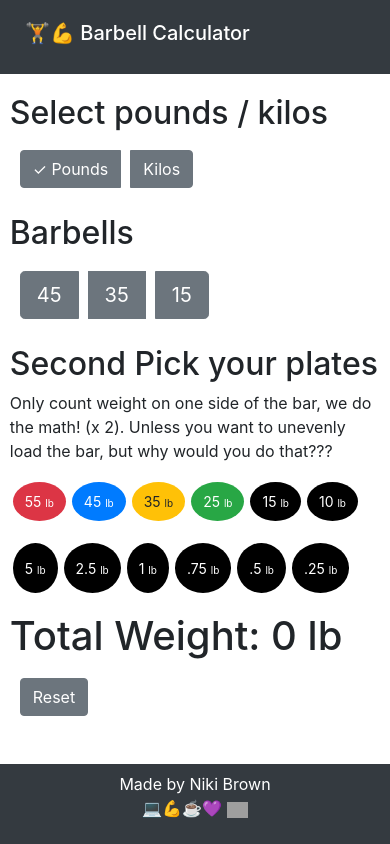
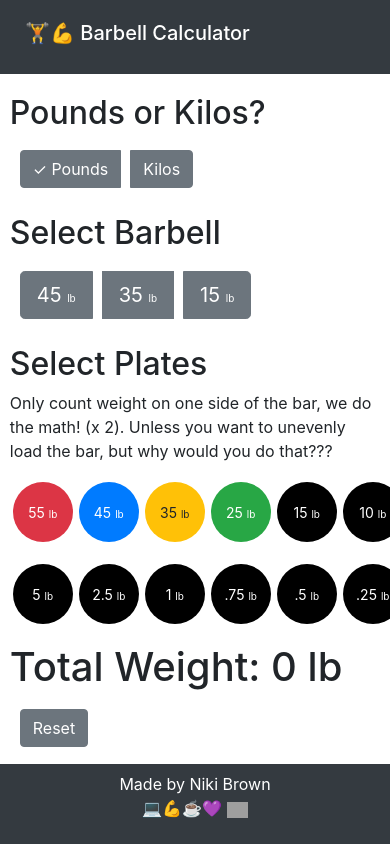
Before and after one commit to nikibrown/vue-barbell-calculator, a Vue app: page / in a window 390 px wide. Built offline with nearby package versions, Linux system fonts and the light colour scheme; grey boxes are pictures that could not be loaded.

Commit message:
add labels, update text

```diff
--- a/src/App.vue
+++ b/src/App.vue
@@ -118,9 +118,9 @@ export default {
     data: function() {
         return {
             appTitle: "🏋️💪 Barbell Calculator",
-            weightSystem: "Select pounds / kilos",
-            barbellHeadline: "Barbells",
-            platesHeadline: "Second Pick your plates",
+            weightSystem: "Pounds or Kilos?",
+            barbellHeadline: "Select Barbell",
+            platesHeadline: "Select Plates",
             platesSubHeadline:
                 "Only count weight on one side of the bar, we do the math! (x 2). Unless you want to unevenly load the bar, but why would you do that???",
             barbellSelected: false,
@@ -129,7 +129,7 @@ export default {
 
             barbells: [
                 {
-                    // TODO: make bsClasses an array
+                    // TODO: make bsClasses an array to loop through?
                     kiloWeight: 20,
                     poundWeight: 45,
                     text: "",
@@ -265,7 +265,6 @@ export default {
         },
 
         disableBarbellButton() {
-            console.log("disable buttns run")
             this.barbells.forEach(barbell => {
                 barbell.isDisabled = true
             })
@@ -424,23 +423,4 @@ main {
     height: 19px;
 }
 
-@media screen and (max-width: 900px) {
-    .btn-plate.weight-lg,
-    .btn-plate.weight-sm {
-        font-size: 14px;
-        min-width: 39px;
-        min-height: 39px;
-        margin: 3px;
-    }
-}
-
-@media screen and (max-width: 330px) {
-    .btn-plate.weight-lg,
-    .btn-plate.weight-sm {
-        font-size: 12px;
-        min-width: 39px;
-        min-height: 39px;
-        margin: 2px;
-    }
-}
 </style>
--- a/src/components/Barbell.vue
+++ b/src/components/Barbell.vue
@@ -1,8 +1,8 @@
 <template>
     <button @click="emitClick" :disabled="isDisabled">
         <span v-html="text"></span>
-        <span v-if="$parent.pounds" class="weight">{{ poundWeight }}</span>
-        <span v-if="$parent.kilos" class="weight">{{ kiloWeight }}</span>
+        <span v-if="$parent.pounds" class="weight">{{ poundWeight }} <span class="weight-label">lb</span></span>
+        <span v-if="$parent.kilos" class="weight">{{ kiloWeight }} <span class="weight-label">kg</span></span>
     </button>
 </template>
 
@@ -49,4 +49,8 @@ button:disabled {
     cursor: default;
     opacity: 0.8;
 }
+
+.weight-label {
+  font-size: 10px;
+}
 </style>
--- a/src/components/Plate.vue
+++ b/src/components/Plate.vue
@@ -56,13 +56,34 @@ export default {
 
 <style scoped>
 .weight-lg {
-  min-width: 70px;
-  min-height: 70px;
+  min-width: 100px;
+  min-height: 100px;
 }
 
 .weight-sm {
-  min-width: 50px;
-  height: 50px;
+  min-width: 60px;
+  min-height: 60px;
+}
+
+
+@media screen and (max-width: 900px) {
+    .weight-lg,
+    .weight-sm {
+        font-size: 14px;
+        min-width: 60px;
+        min-height: 60px;
+        margin: 3px;
+    }
+}
+
+@media screen and (max-width: 330px) {
+    .weight-lg,
+    .weight-sm {
+        font-size: 12px;
+        min-width: 60px;
+        min-height: 60px;
+        margin: 2px;
+    }
 }
 
 .kilos .kilo-weight-hide {
```
Also changed, not shown: 1 other file (tests, documents, lock files or other folders).
